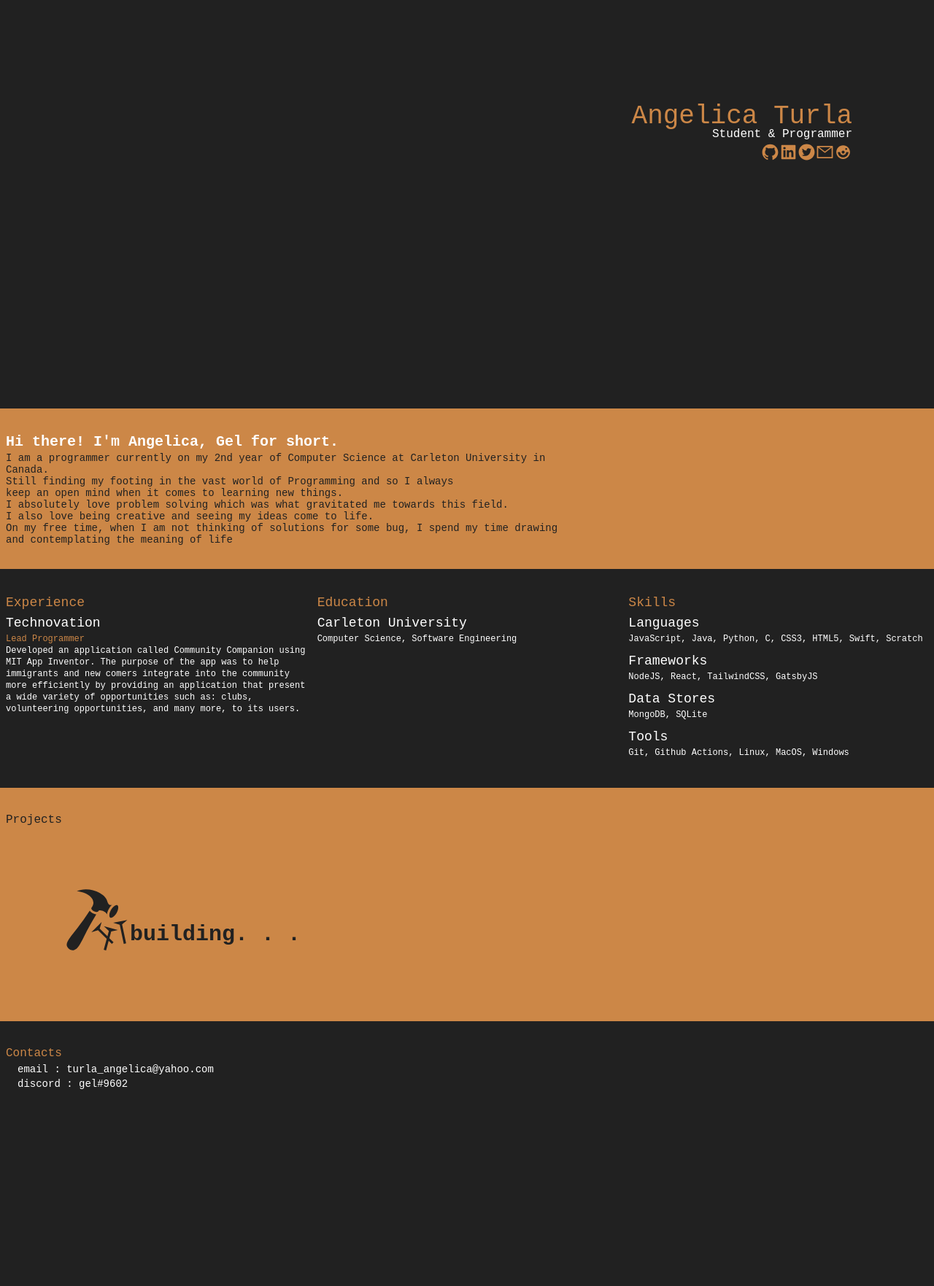
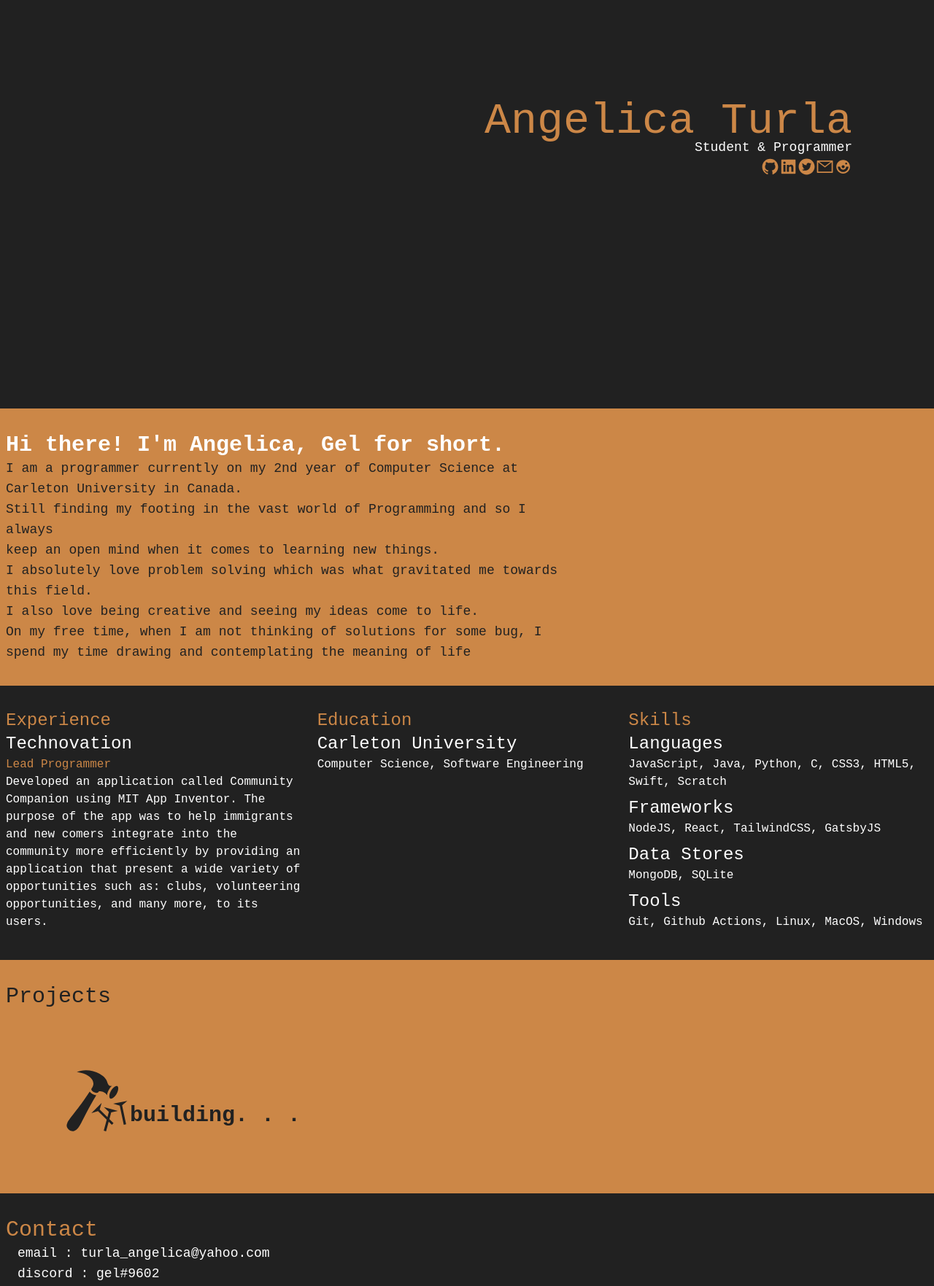
Before and after one commit to gelicamarie/gelicamarie.github.io, a Gatsby site: page / in a window 1280 px wide. Shown: the part 240-2003 px from the top of the page at 73% size. Before the commit the page ends 1768 px from the top, so only its background shows below. Built offline with nearby package versions, Linux system fonts and the light colour scheme; Gatsby itself is replaced by a stand-in of ours.

Commit message:
change text size, grid size and also use skills from content

```diff
--- a/src/components/About.js
+++ b/src/components/About.js
@@ -15,13 +15,13 @@ const About = () => {
   return (
     <div className="bg-theme-orange py-6 md:py-8">
       <Container>
-        <p className="text-white font-semibold text-xl">
+        <p className="text-white font-semibold text-xl lg:text-3xl">
           Hi there! I'm Angelica, Gel for short.
           <br />
         </p>
 
         <p
-          className="text-theme-black font-extralight leading-4 text-sm max-w-3xl"
+          className="text-theme-black font-extralight leading-4 text-sm lg:text-lg max-w-3xl"
           dangerouslySetInnerHTML={{ __html: data }}
         />
 
--- a/src/components/ArtGrid.js
+++ b/src/components/ArtGrid.js
@@ -19,7 +19,7 @@ const ArtGrid = () => {
 ` )
 
   return (
-    <div className="grid grid-cols-3 gap-4">
+    <div className="grid grid-cols-2 sm:grid-cols-3 md:grid-cols-3 xl:grid-cols-4 gap-4">
       {allImageSharp.edges.map( ( { node } ) => <Img key={node.id} fluid={node.fluid} /> )}
     </div>
   )
--- a/src/components/Contacts.js
+++ b/src/components/Contacts.js
@@ -4,8 +4,8 @@ import Container from './Container'
 const Contacts = () => (
   <div className="text-theme-orange py-6 md:py-8">
     <Container>
-      <h2>Contacts</h2>
-      <p className="ml-4 text-theme-white text-sm">
+      <h2 className="text-xl lg:text-3xl">Contact</h2>
+      <p className="ml-4 text-theme-white text-sm lg:text-lg">
         email   : <a className="cursor-pointer" target="_blank" rel="noreferrer" href="mailto:turla_angelica@yahoo.com">turla_angelica@yahoo.com</a>
         <br />
         discord : <a className="cursor-pointer" target="_blank" rel="noreferrer" href="https://discordapp.com/users/478742594415755285">gel#9602</a>
--- a/src/components/Exp.js
+++ b/src/components/Exp.js
@@ -3,9 +3,10 @@ import { string } from 'prop-types'
 import cx from 'classnames'
 
 import Container from './Container'
+import SKILLS from '../content/skills.json'
 
 const Heading = ( { label, className, ...props } ) => (
-  <h2 className={cx( 'text-theme-orange text-lg', className )} {...props}>{label}</h2>
+  <h2 className={cx( 'text-theme-orange text-lg lg:text-2xl', className )} {...props}>{label}</h2>
 )
 
 Heading.propTypes = {
@@ -31,7 +32,7 @@ SectionItem.propTypes = {
 
 const Exp = () => (
   <Container>
-    <div className="grid grid-cols-3 gap-4 py-6 md:py-8 text-theme-white text-xs font-extralight">
+    <div className="grid grid-cols-3 gap-4 py-6 md:py-8 text-theme-white text-xs lg:text-base font-extralight">
 
       <div>
         <Heading label="Experience" />
@@ -54,10 +55,7 @@ const Exp = () => (
 
       <div>
         <Heading label="Skills" />
-        <SectionItem heading="Languages" body="JavaScript, Java, Python, C, CSS3, HTML5, Swift, Scratch" />
-        <SectionItem heading="Frameworks" body="NodeJS, React, TailwindCSS, GatsbyJS" />
-        <SectionItem heading="Data Stores" body="MongoDB, SQLite" />
-        <SectionItem heading="Tools" body="Git, Github Actions, Linux, MacOS, Windows" />
+        {SKILLS.values.map( item => <SectionItem key={item.heading} {...item} /> )}
       </div>
 
     </div>
--- a/src/components/Project.js
+++ b/src/components/Project.js
@@ -5,7 +5,7 @@ import Container from './Container'
 const Project = () => (
   <div className="bg-theme-orange h-80 text-theme-black py-6 md:py-8">
     <Container>
-      <h2>Projects</h2>
+      <h2 className="text-xl lg:text-3xl">Projects</h2>
       <div className="flex items-center m-20">
         <GiHammerNails size={90} />
         <h2 className="mt-10 font-bold text-xl md:text-3xl">building. . .</h2>
--- a/src/pages/art.js
+++ b/src/pages/art.js
@@ -4,7 +4,7 @@ import ArtGrid from '../components/ArtGrid'
 
 const Art = () => (
   <main className="h-screen">
-    <p className="text-right text-theme-white text-sm mr-3">
+    <p className="text-right text-theme-white text-sm lg:text-lg mr-3">
       <Link to="/">Angelica Turla.</Link>
     </p>
 
--- a/src/pages/index.js
+++ b/src/pages/index.js
@@ -1,23 +1,24 @@
 import React from 'react'
 import { Link } from 'gatsby'
+
 import About from '../components/About'
 import Exp from '../components/Exp'
 import Project from '../components/Project'
 import Contacts from '../components/Contacts'
 import Links from '../components/Links'
 
-const home = () => (
+const Home = () => (
   <main>
 
     <div className="h-screen">
-      <p className="text-right text-theme-white text-sm mr-3">
+      <p className="text-right text-theme-white text-sm lg:text-lg mr-3">
         <Link to="/art">art.</Link>
       </p>
 
       <div className="flex h-screen flex-col mr-6 md:mr-12 xl:mr-28">
         <div className="my-auto flex flex-col items-end">
-          <h2 className="text-theme-orange text-4xl">Angelica Turla</h2>
-          <p className="text-theme-white -mt-2 text-base">Student & Programmer</p>
+          <h2 className="text-theme-orange text-4xl lg:text-6xl">Angelica Turla</h2>
+          <p className="text-theme-white -mt-2 text-base lg:text-lg">Student & Programmer</p>
           <Links />
         </div>
       </div>
@@ -31,4 +32,4 @@ const home = () => (
   </main>
 )
 
-export default home
+export default Home
```
